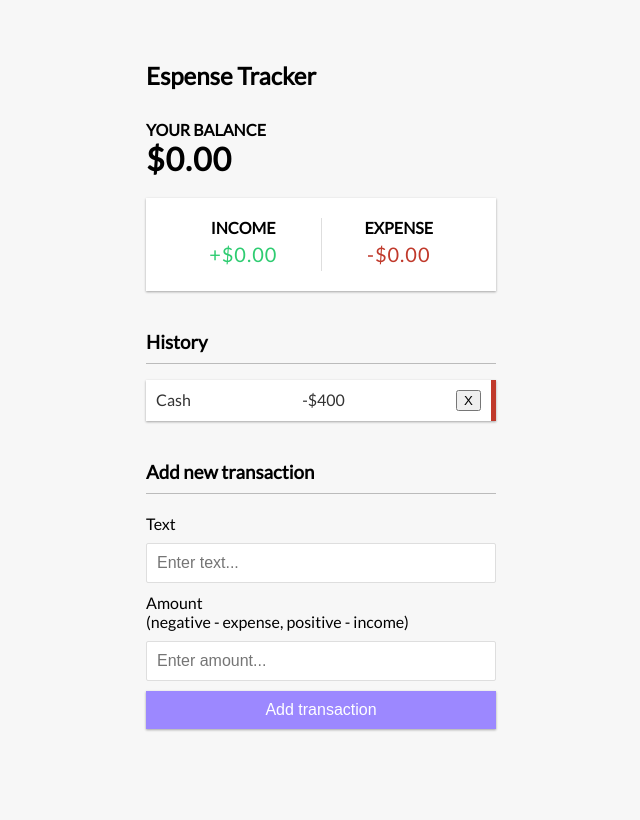
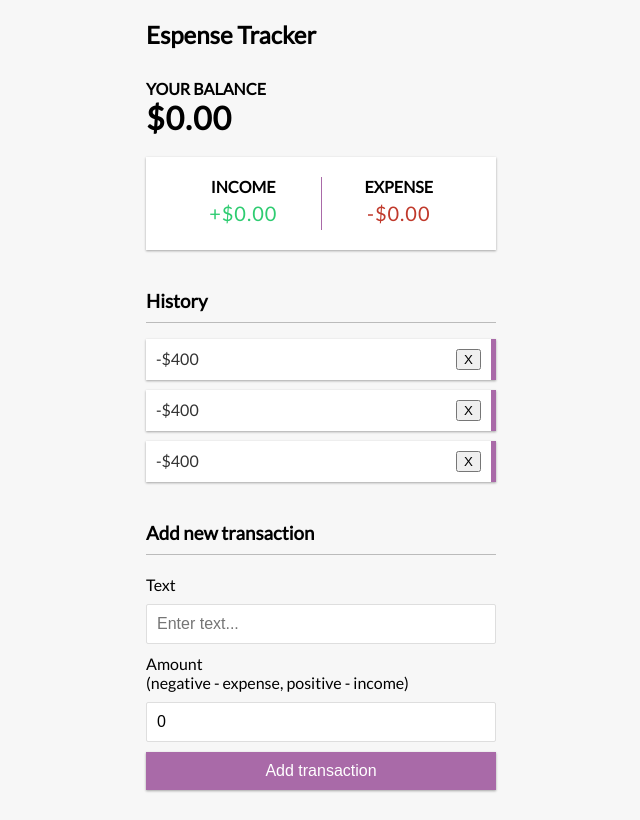
Before and after one commit to aslam48/Expense-tracker-app, a React (Create React App) app: page / in a window 1280 px wide. Shown: the whole page, without its empty margins (319-959 px from the left). Built offline with nearby package versions, Linux system fonts and the light colour scheme.

Commit message:
expense-tracker

```diff
--- a/src/App.css
+++ b/src/App.css
@@ -55,7 +55,7 @@ h4 {
 }
 
 .inc-exp-container > div:first-of-type {
-  border-right: 1px solid #dedede;
+  border-right: 1px solid #a96aa8;
 }
 
 .money {
@@ -89,7 +89,7 @@ input[type='number'] {
 
 .btn {
   cursor: pointer;
-  background-color: #9c88ff;
+  background-color: #a96aa8;
   box-shadow: var(--box-shadow);
   color: #fff;
   border: 0;
@@ -127,7 +127,7 @@ input[type='number'] {
 }
 
 .list li.minus {
-  border-right: 5px solid #c0392b;
+  border-right: 5px solid #a96aa8;
 }
 
 .delete-btn {
--- a/src/App.js
+++ b/src/App.js
@@ -5,9 +5,12 @@ import IncomeExpense from './Component/IncomeExpense'
 import TransationList from './Component/TransationList'
 import AddTransation from './Component/AddTransation'
 
+
+import { GlobalProvider } from './Context/GlobalState';
+
 function App() {
   return (
-    <div className="App">
+    <GlobalProvider className="App">
     <Header/>
 
     <div className='container'>
@@ -16,7 +19,7 @@ function App() {
       <TransationList/>
       <AddTransation/>
     </div>
-    </div>
+    </GlobalProvider>
   );
 }
 
--- a/src/Component/AddTransation.js
+++ b/src/Component/AddTransation.js
@@ -1,13 +1,15 @@
-import React from 'react'
+import React, { useState } from 'react'
 
 const AddTransation = () => {
+    const [text, setText] = useState("")
+    const [amount, setAmount] =useState(0)
   return (
     <div>
          <h3>Add new transaction</h3>
       <form>
         <div className="form-control">
           <label htmlFor="text">Text</label>
-          <input type="text" placeholder="Enter text..." />
+          <input type="text" value={text} onChange={(e) => setText(e.target.value)} placeholder="Enter text..." />
         </div>
 
         <div className="form-control">
@@ -15,7 +17,7 @@ const AddTransation = () => {
             >Amount <br />
             (negative - expense, positive - income)</label>
 
-          <input type="number" placeholder="Enter amount..." />
+          <input type="number" value={amount} onChange={(e) => setAmount(e.target.value)} placeholder="Enter amount..." />
         </div>
 
         <button className="btn">Add transaction</button>
--- /dev/null
+++ b/src/Component/Transation.js
@@ -0,0 +1,14 @@
+import React from 'react'
+
+const Transation = ({text}) => {
+    console.log(text)
+  return (
+    <>
+        <li className='minus'>
+            {text} <span>-$400</span> <button className='delate-btn'>X</button>
+        </li>
+    </>
+  )
+}
+
+export default Transation
--- a/src/Component/TransationList.js
+++ b/src/Component/TransationList.js
@@ -1,14 +1,24 @@
-import React, { useState } from 'react'
+import React, { useContext } from 'react'
+import { GlobalContext } from '../Context/GlobalState'
+import Transation from './Transation';
 
 
 const TransationList = () => {
-    // const [] = useState
+   const transactions = useContext(GlobalContext);
+
+
   return (
     <>
       <h3>History</h3>
-      <ul  className='list'>
-        <li className="minus">Cash <span>-$400</span> <button className='delate-btn'>X</button></li>
-      </ul>
+      <ul className='list'>
+            {[1,2,3].map(transaction =>{
+                return (
+                    <Transation key={transaction.id} {...transaction} />
+                )
+            })
+            }
+        </ul>
+
     </>
   )
 }
--- /dev/null
+++ b/src/Context/AppReducer.js
@@ -0,0 +1,6 @@
+export default( state, action) => {
+    switch(action.type){
+        default:
+            return state;
+    }
+}
--- /dev/null
+++ b/src/Context/GlobalState.js
@@ -0,0 +1,31 @@
+import React, {createContext, useReducer} from 'react'
+import AppReducer from './AppReducer'
+
+//ininitial state
+const ininitialState = {
+    transactions: [
+        {id: 1, text: "Flower", amount: -20},
+        {id: 2, text: "Salary", amount: 300},
+        {id: 3, text: "Book", amount: -10},
+        {id: 4, text: "Camera", amount: 150}
+       ]
+}
+
+
+//Create context
+export const GlobalContext = createContext(ininitialState);
+
+
+//provider component
+
+export const GlobalProvider = ({ children }) => {
+    const [state, dispatch] = useReducer(AppReducer, ininitialState)
+
+    return (
+        <GlobalContext.Provider value={{
+            transactions:state.transactions
+        }}>
+            {children}
+        </GlobalContext.Provider>
+    )
+}
```
